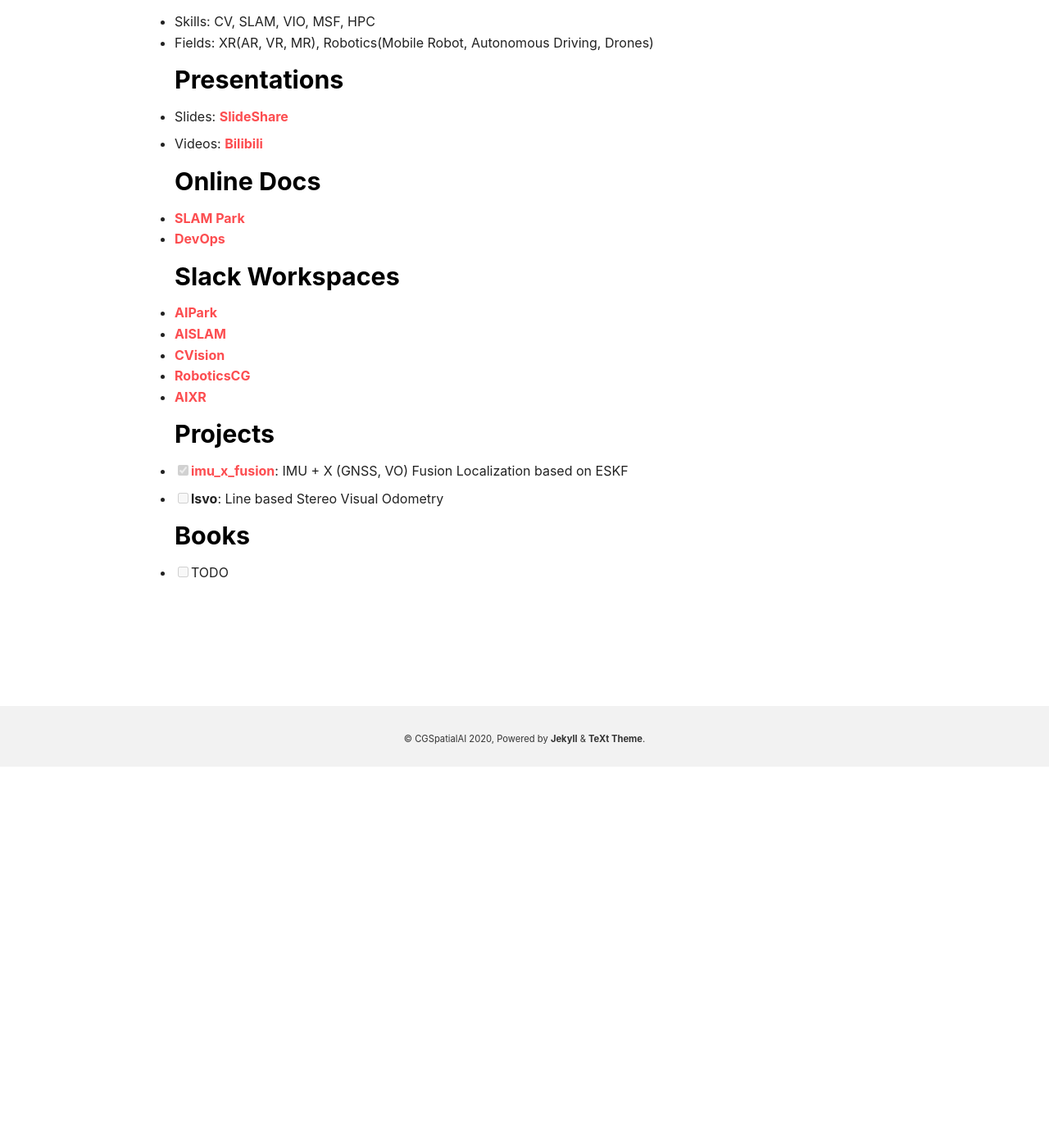
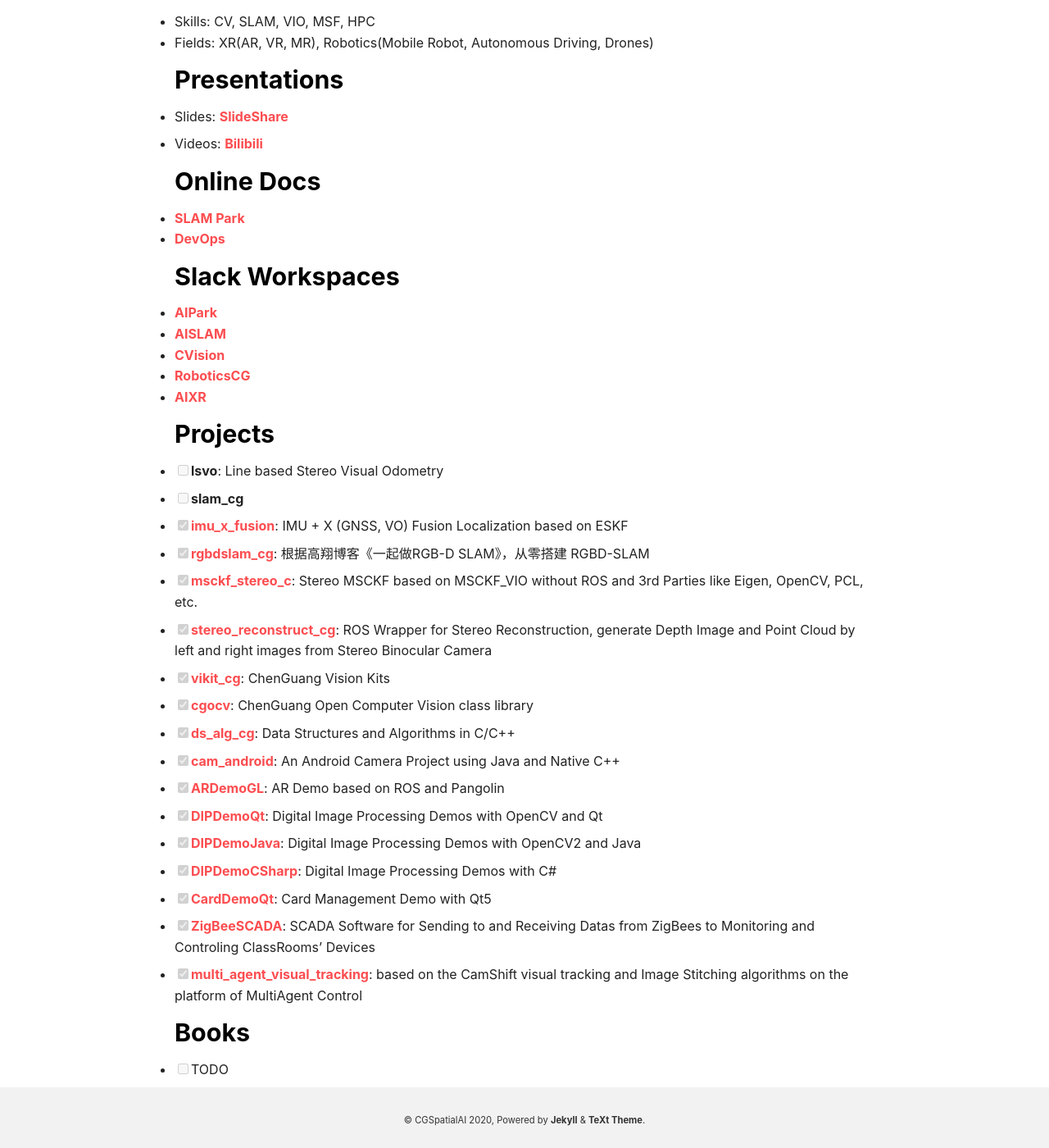
Before and after one commit to cggos/spatial-ai, a Jekyll site: the page built from bio.md, in a window 1280 px wide and 1400 px high, scrolled down 465 px. Shown: the whole window at 82% size. Built offline with Jekyll 4.4.1, drawn with Linux system fonts in a browser that asks for light colours; nearby versions of some CDN libraries.

Commit message:
update bio.md

```diff
--- a/bio.md
+++ b/bio.md
@@ -60,9 +60,39 @@ key: page-bio
 
 ## Projects
 
+* [ ] **lsvo**: Line based Stereo Visual Odometry
+
+* [ ] **slam_cg**
+
 * [x] **[imu_x_fusion](https://github.com/cggos/imu_x_fusion)**: IMU + X (GNSS, VO) Fusion Localization based on ESKF
 
-* [ ] **lsvo**: Line based Stereo Visual Odometry
+* [x] **[rgbdslam_cg](https://github.com/cggos/rgbdslam_cg)**: 根据高翔博客《一起做RGB-D SLAM》，从零搭建 RGBD-SLAM
+
+* [x] **[msckf_stereo_c](https://github.com/cggos/msckf_stereo_c)**: Stereo MSCKF based on MSCKF_VIO without ROS and 3rd Parties like Eigen, OpenCV, PCL, etc.
+
+* [x] **[stereo_reconstruct_cg](https://github.com/cggos/stereo_reconstruct_cg)**: ROS Wrapper for Stereo Reconstruction, generate Depth Image and Point Cloud by left and right images from Stereo Binocular Camera
+
+* [x] **[vikit_cg](https://github.com/cggos/vikit_cg)**: ChenGuang Vision Kits
+
+* [x] **[cgocv](https://github.com/cggos/cgocv)**: ChenGuang Open Computer Vision class library
+
+* [x] **[ds_alg_cg](https://github.com/cggos/ds_alg_cg)**: Data Structures and Algorithms in C/C++
+
+* [x] **[cam_android](https://github.com/cggos/cam_android)**: An Android Camera Project using Java and Native C++
+
+* [x] **[ARDemoGL](https://github.com/cggos/ARDemoGL)**: AR Demo based on ROS and Pangolin
+
+* [x] **[DIPDemoQt](https://github.com/cggos/DIPDemoQt)**: Digital Image Processing Demos with OpenCV and Qt
+
+* [x] **[DIPDemoJava](https://github.com/cggos/DIPDemoJava)**: Digital Image Processing Demos with OpenCV2 and Java
+
+* [x] **[DIPDemoCSharp](https://github.com/cggos/DIPDemoCSharp)**: Digital Image Processing Demos with C#
+
+* [x] **[CardDemoQt](https://github.com/cggos/CardDemoQt)**: Card Management Demo with Qt5
+
+* [x] **[ZigBeeSCADA](https://github.com/cggos/ZigBeeSCADA)**: SCADA Software for Sending to and Receiving Datas from ZigBees to Monitoring and Controling ClassRooms' Devices
+
+* [x] **[multi_agent_visual_tracking](https://github.com/cggos/multi_agent_visual_tracking)**: based on the CamShift visual tracking and Image Stitching algorithms on the platform of MultiAgent Control
 
 ## Books
 
```
